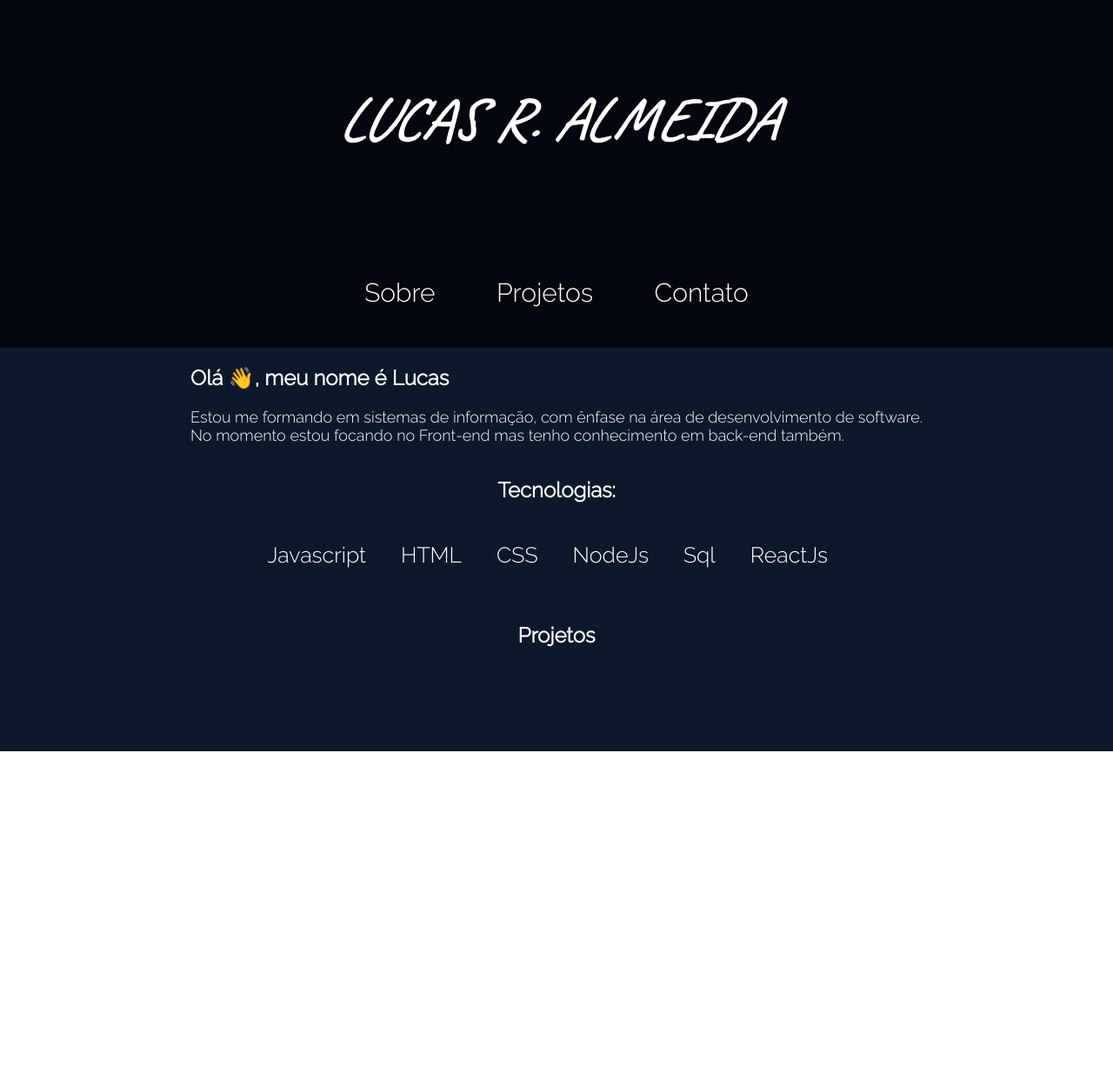
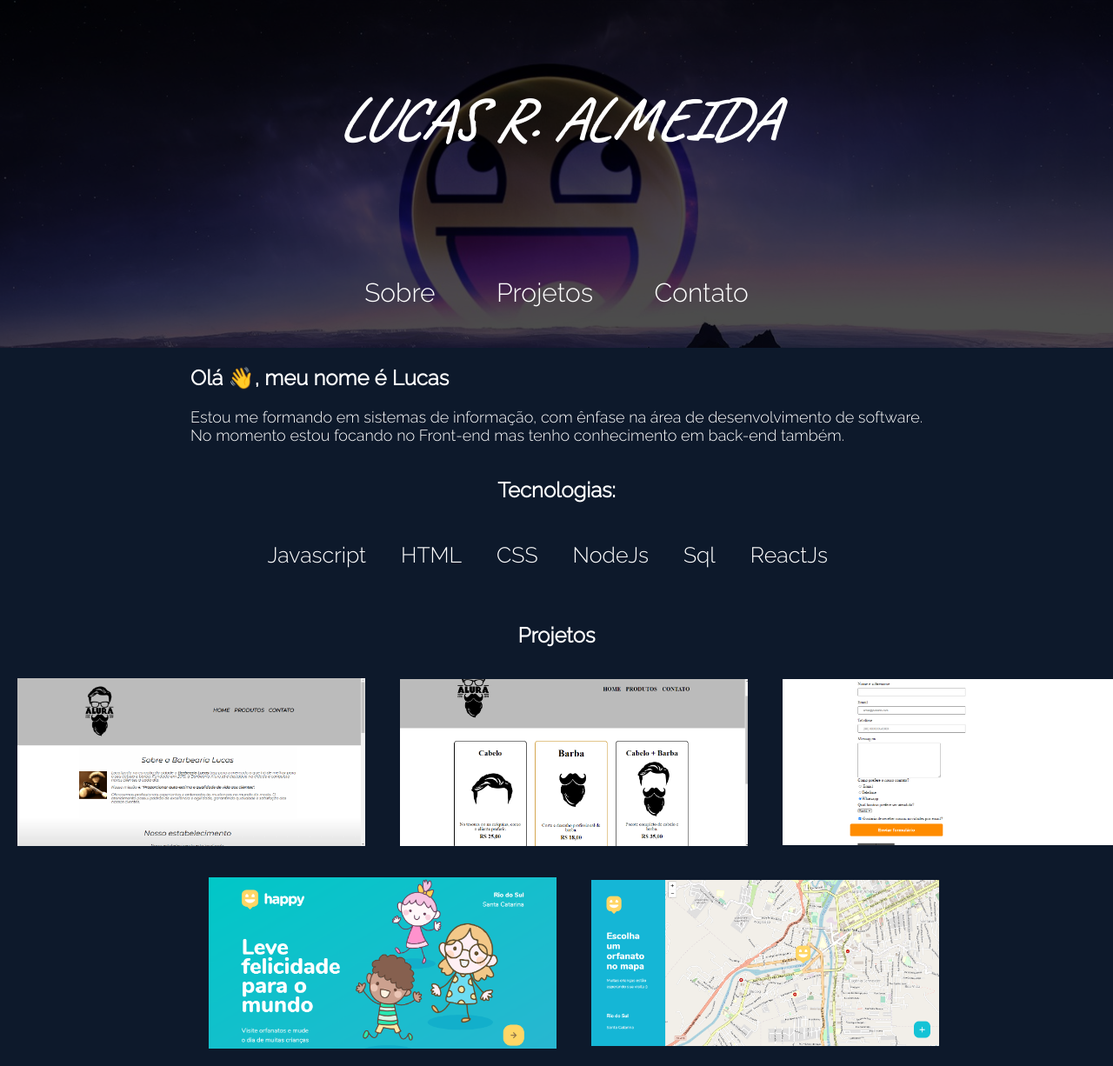
Before and after one commit to LucasRochaAlmeida/portfolio2.0, a plain HTML site: page index.html in a window 1280 px wide. Shown: the whole page at 87% size. Before the commit the page ends 864 px from the top, so only its background shows below. Drawn offline with Linux system fonts and the light colour scheme; the site is published under a folder, as on GitHub Pages, so addresses that start at the root find nothing.

Commit message:
ajustando caminho das imagens

```diff
--- a/index.html
+++ b/index.html
@@ -59,14 +59,14 @@
                 <h2>Projetos</h2>
 
                 <li>
-                    <ol><img src="/images/img-barbearia.png" alt="" class="imageList"></ol>
-                    <ol><img src="/images/img-barbearia2.png" alt="" class="imageList"></ol>
-                    <ol><img src="/images/img-barbearia3.png" alt="" class="imageList"></ol>
+                    <ol><img src="./images/img-barbearia.png" alt="" class="imageList"></ol>
+                    <ol><img src="./images/img-barbearia2.png" alt="" class="imageList"></ol>
+                    <ol><img src="./images/img-barbearia3.png" alt="" class="imageList"></ol>
                 </li>
 
                 <li>
-                    <ol><img src="/images/img-projeto.png" alt="" class="imageList"></ol>
-                    <ol><img src="/images/img2-projeto.png" alt="" class="imageList"></ol>
+                    <ol><img src="./images/img-projeto.png" alt="" class="imageList"></ol>
+                    <ol><img src="./images/img2-projeto.png" alt="" class="imageList"></ol>
                 </li>
 
             </article>
--- a/style/style.css
+++ b/style/style.css
@@ -24,7 +24,7 @@ body{
     height: 50vh;
 
     /* background-image: url(/images/wall.jpg); */
-    background: rgba(0, 0, 0, 0.7) url(/images/wall.jpg);
+    background: rgba(0, 0, 0, 0.7) url(../images/wall.jpg);
     background-blend-mode: darken;
     background-position: top;
     background-size: 100%;
```
Also changed, not shown: src/contact.html (+5 -6 lines).
